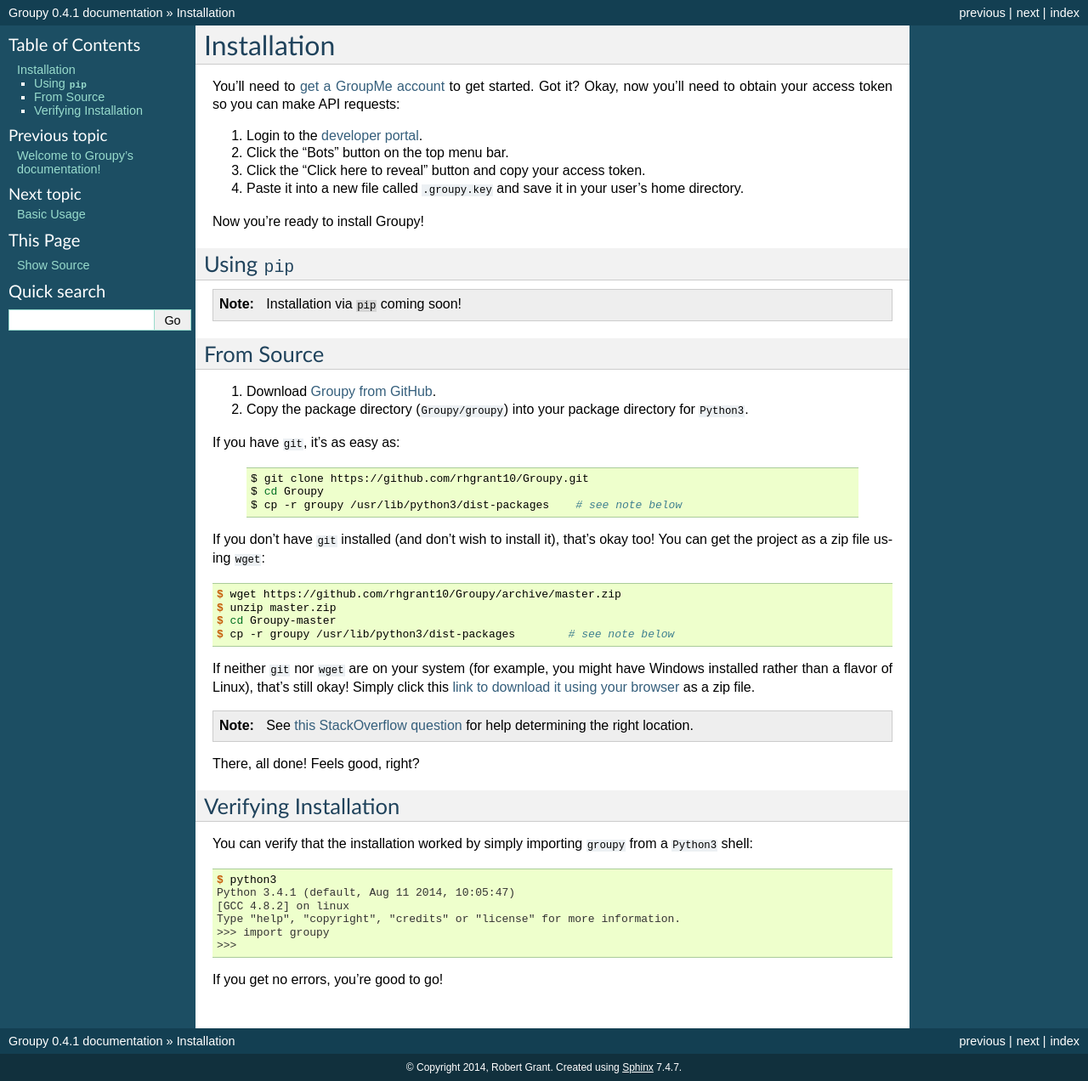
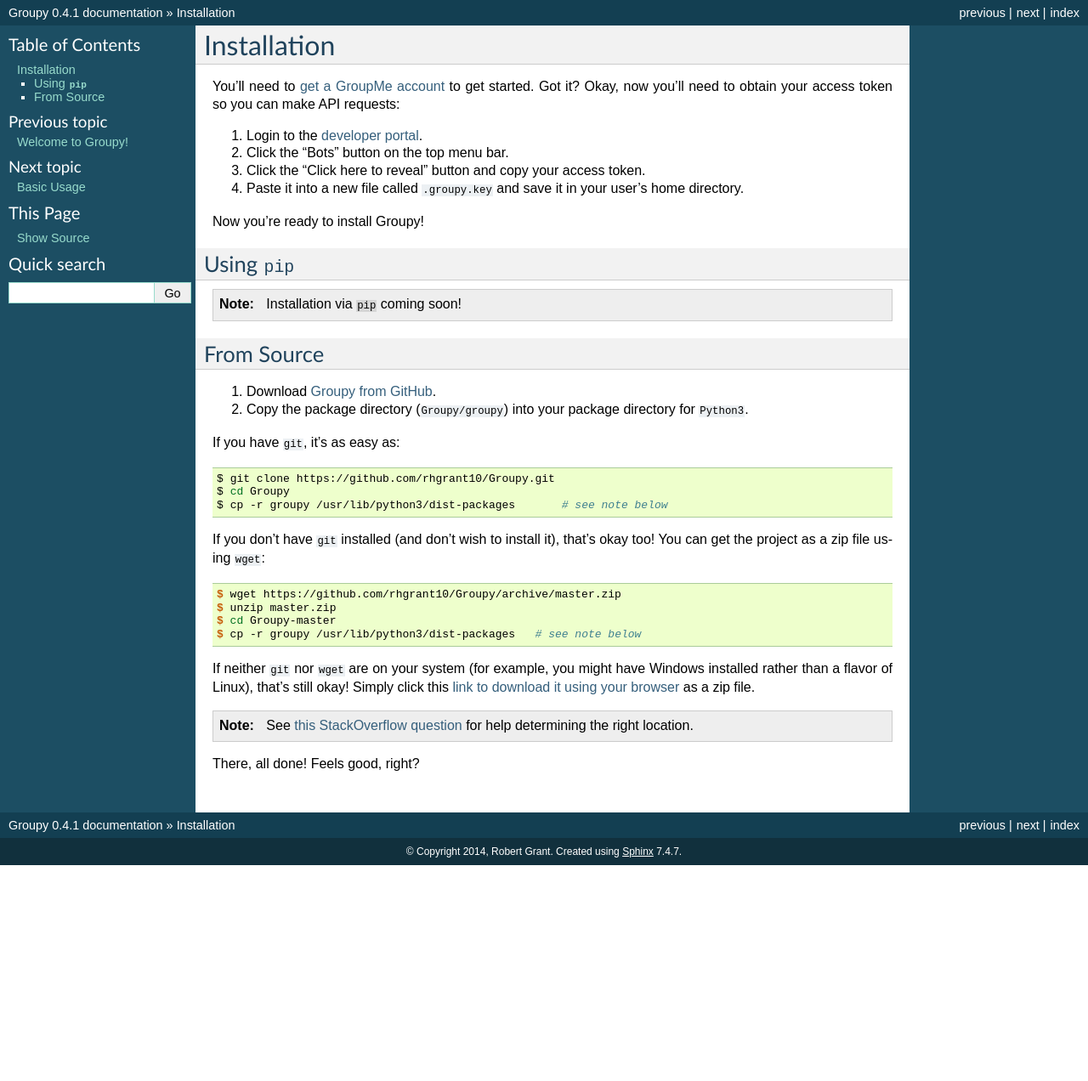
Before and after one commit to rhgrant10/Groupy, a Sphinx documentation site: the page built from docs/pages/installation.rst, in a window 1280 px wide. Shown: the whole page at 85% size. Built offline with Sphinx 7.4.7, drawn with Linux system fonts in a browser that asks for light colours; after the commit the page ends 1018 px from its top, so only the background shows below that.

Commit message:
More doc touchups

```diff
--- a/docs/index.rst
+++ b/docs/index.rst
@@ -3,9 +3,9 @@
    You can adapt this file completely to your liking, but it should at least
    contain the root `toctree` directive.
 
-==================================
-Welcome to Groupy's documentation!
-==================================
+==================
+Welcome to Groupy!
+==================
 
 The simple yet powerful wrapper for the GroupMe API
 
@@ -34,7 +34,7 @@
 to get done!
 
 Features
-^^^^^^^^
+--------
 
 - List and filter your current and former groups
 - Create, destroy, and update your groups
@@ -51,7 +51,7 @@
 - Enable and disable SMS mode
 
 Table of Contents
-=================
+-----------------
 
 .. toctree::
 	:maxdepth: 2
--- a/docs/pages/installation.rst
+++ b/docs/pages/installation.rst
@@ -34,21 +34,21 @@
 
 If you have ``git``, it's as easy as:
 
-   .. code-block:: bash
+.. code-block:: bash
 
-       $ git clone https://github.com/rhgrant10/Groupy.git
-       $ cd Groupy
-       $ cp -r groupy /usr/lib/python3/dist-packages	# see note below
+    $ git clone https://github.com/rhgrant10/Groupy.git
+    $ cd Groupy
+    $ cp -r groupy /usr/lib/python3/dist-packages	# see note below
 
 If you don't have ``git`` installed (and don't wish to install it), that's okay
 too! You can get the project as a zip file using ``wget``:
 
 .. code-block:: console
 
-	   $ wget https://github.com/rhgrant10/Groupy/archive/master.zip
-	   $ unzip master.zip
-	   $ cd Groupy-master
-	   $ cp -r groupy /usr/lib/python3/dist-packages	# see note below
+	$ wget https://github.com/rhgrant10/Groupy/archive/master.zip
+	$ unzip master.zip
+	$ cd Groupy-master
+	$ cp -r groupy /usr/lib/python3/dist-packages	# see note below
 
 If neither ``git`` nor ``wget`` are on your system (for example, you might have
 Windows installed rather than a flavor of Linux), that's still okay! Simply
@@ -63,20 +63,3 @@
 .. _this StackOverflow question: http://stackoverflow.com/questions/122327/how-do-i-find-the-location-of-my-python-site-packages-directory
 
 There, all done! Feels good, right?
-
-Verifying Installation
-----------------------
-
-You can verify that the installation worked by simply importing ``groupy`` from
-a ``Python3`` shell:
-
-.. code-block:: console
-
-	$ python3
-	Python 3.4.1 (default, Aug 11 2014, 10:05:47)
-	[GCC 4.8.2] on linux
-	Type "help", "copyright", "credits" or "license" for more information.
-	>>> import groupy
-	>>>
-
-If you get no errors, you're good to go!
```
